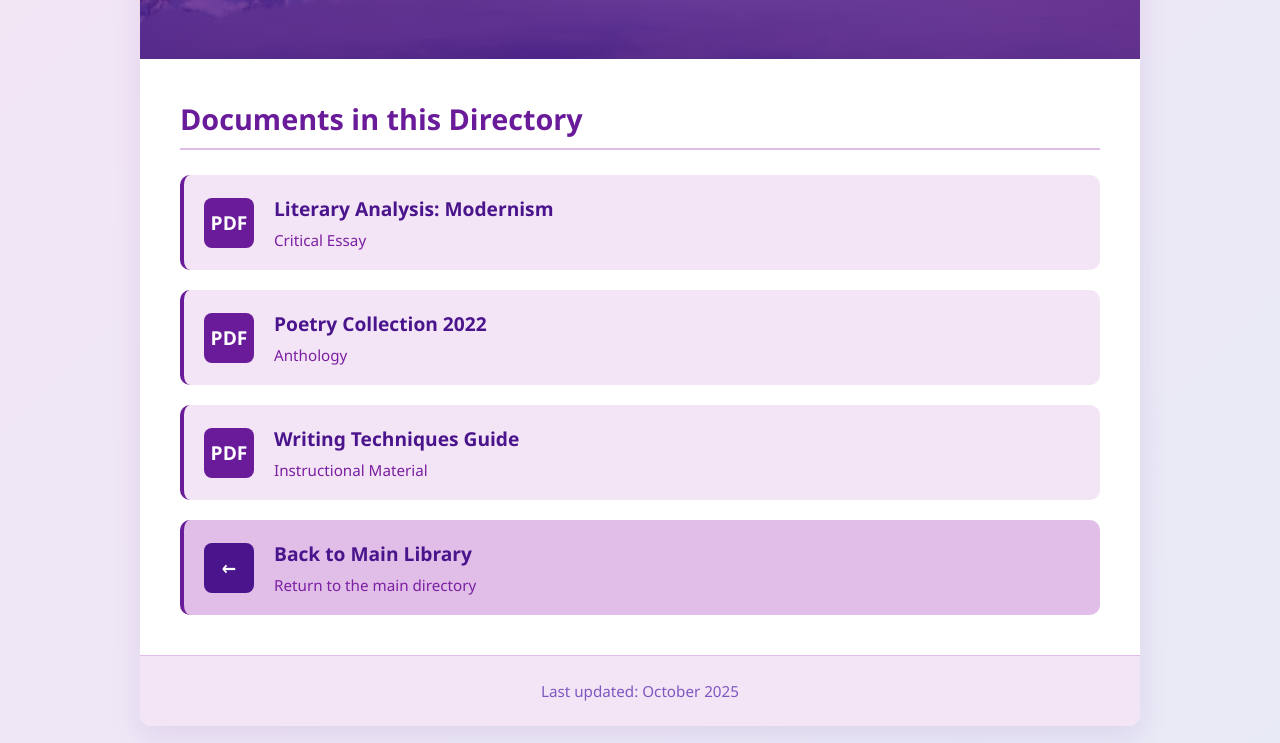
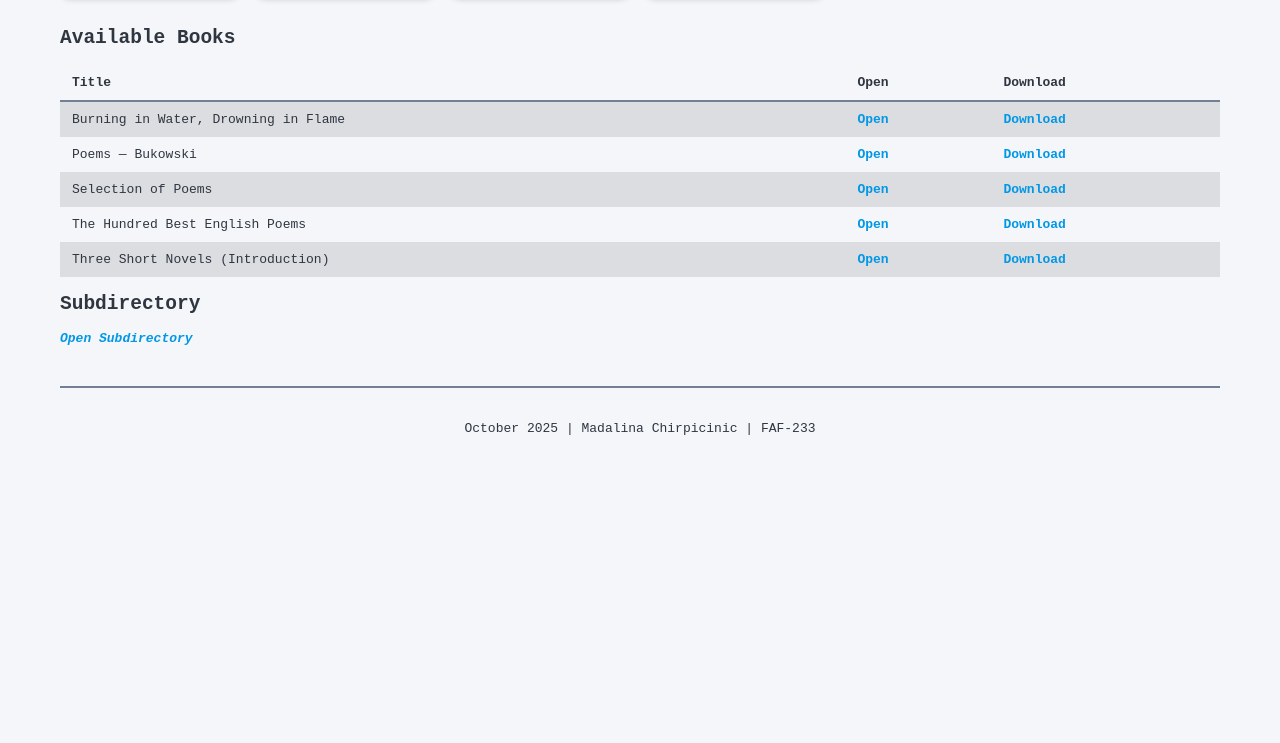
Before and after one commit to MadalinaDev/PR_labs, a plain HTML site: page lab_1/public/index.html in a window 1280 px wide. Shown: the part 261-1004 px from the top of the page. After the commit the page ends 800 px from the top, so only its background shows below. Drawn offline with Linux system fonts and the light colour scheme.

Commit message:
improved /public directory, index.html

```diff
--- a/lab_1/public/index.html
+++ b/lab_1/public/index.html
@@ -1,267 +1,101 @@
 <!DOCTYPE html>
 <html lang="en">
 <head>
-  <meta charset="utf-8">
+    <meta charset="UTF-8">
     <meta name="viewport" content="width=device-width, initial-scale=1.0">
-  <title>Madalina's Digital Library</title>
+    <title>My Digital Library</title>
     <style>
-    * {
-      margin: 0;
-      padding: 0;
-      box-sizing: border-box;
-      font-family: 'Segoe UI', Tahoma, Geneva, Verdana, sans-serif;
+        body {
+            font-family: monospace;
+            background-color: #f5f6fa;
+            color: #2f3640;
+            margin: 0 60px;
         }
-
-    body {
-      background: linear-gradient(135deg, #f3e5f5 0%, #e8eaf6 100%);
-      min-height: 100vh;
-      color: #333;
-    }
-
-    .container {
-      max-width: 1000px;
-      margin: 0 auto;
-      background-color: white;
-      border-radius: 12px;
-      box-shadow: 0 10px 30px rgba(106, 27, 154, 0.1);
-      overflow: hidden;
-      margin-top: 20px;
-      margin-bottom: 20px;
-    }
-
-    .hero-section {
-      height: 300px;
-      background: linear-gradient(rgba(106, 27, 154, 0.7), rgba(74, 20, 140, 0.8)),
-                  url('/img.png') center/cover no-repeat;
-      color: white;
-      display: flex;
-      flex-direction: column;
-      justify-content: center;
-      align-items: center;
-      text-align: center;
-      padding: 20px;
-      position: relative;
-    }
-
         h1 {
-      font-size: 3rem;
-      margin-bottom: 10px;
-      font-weight: 700;
-      text-shadow: 2px 2px 4px rgba(0, 0, 0, 0.3);
-    }
-
-    .subtitle {
-      font-size: 1.2rem;
-      opacity: 0.9;
-      max-width: 600px;
-    }
-
-    .content {
-      padding: 40px;
-    }
-
-    .section-title {
-      font-size: 1.8rem;
-      margin-bottom: 25px;
-      color: #6a1b9a;
-      border-bottom: 2px solid #e1bee7;
+            border-bottom: 3px solid #718093;
             padding-bottom: 10px;
         }
-
-    .documents-list {
-      list-style: none;
-      display: grid;
-      gap: 20px;
+        .gallery {
+            display: flex;
+            flex-wrap: wrap;
+            gap: 15px;
+            margin-bottom: 30px;
         }
-
-    .document-item {
-      background-color: #f3e5f5;
+        .gallery img {
+            width: 180px;
             border-radius: 10px;
-      transition: all 0.3s ease;
-      overflow: hidden;
-      border-left: 4px solid #6a1b9a;
+            box-shadow: 0 2px 6px rgba(0,0,0,0.2);
         }
-
-    .document-item:hover {
-      transform: translateY(-5px);
-      box-shadow: 0 8px 20px rgba(106, 27, 154, 0.2);
+        .file-list {
+            border-collapse: collapse;
+            width: 100%;
         }
-
-    .document-link {
-      display: flex;
-      align-items: center;
-      padding: 20px;
+        .file-list th, .file-list td {
+            text-align: left;
+            padding: 10px 12px;
+        }
+        .file-list th {
+            border-bottom: 2px solid #718093;
+        }
+        .file-list tr:nth-child(even) {
+            background-color: #dcdde1;
+        }
+        a {
             text-decoration: none;
-      color: #333;
+            color: #0097e6;
+            font-weight: bold;
         }
-
-    .document-icon {
-      width: 50px;
-      height: 50px;
-      background-color: #6a1b9a;
-      border-radius: 8px;
-      display: flex;
-      align-items: center;
-      justify-content: center;
-      margin-right: 20px;
-      color: white;
-      font-weight: bold;
-      font-size: 1.2rem;
-    }
-
-    .document-info {
-      flex: 1;
-    }
-
-    .document-title {
-      font-weight: 600;
-      margin-bottom: 8px;
-      font-size: 1.2rem;
-      color: #4a148c;
-    }
-
-    .document-type {
-      font-size: 0.95rem;
-      color: #7b1fa2;
-    }
-
-    .directory-item {
-      background-color: #e1bee7;
-    }
-
-    .directory-icon {
-      background-color: #4a148c;
-    }
-
-    footer {
-      text-align: center;
-      padding: 25px;
-      color: #7e57c2;
-      font-size: 0.95rem;
-      border-top: 1px solid #e1bee7;
-      background-color: #f3e5f5;
-    }
-
-    .breadcrumb {
-      padding: 15px 40px;
-      background-color: #f3e5f5;
-      border-bottom: 1px solid #e1bee7;
-      font-size: 0.9rem;
-    }
-
-    .breadcrumb a {
-      color: #7b1fa2;
-      text-decoration: none;
-    }
-
-    .breadcrumb a:hover {
+        a:hover {
             text-decoration: underline;
         }
-
-    @media (max-width: 768px) {
-      .hero-section {
-        height: 250px;
-      }
-
-      h1 {
-        font-size: 2.2rem;
-      }
-
-      .content {
-        padding: 25px;
-      }
-
-      .document-link {
-        padding: 15px;
-      }
-
-      .document-icon {
-        width: 45px;
-        height: 45px;
-        margin-right: 15px;
-      }
-    }
-
-    @media (max-width: 480px) {
-      .hero-section {
-        height: 200px;
-      }
-
-      h1 {
-        font-size: 1.8rem;
-      }
-
-      .subtitle {
-        font-size: 1rem;
-      }
-
-      .document-link {
-        flex-direction: column;
-        text-align: center;
-      }
-
-      .document-icon {
-        margin-right: 0;
-        margin-bottom: 10px;
-      }
+        .subdir {
+            font-style: italic;
         }
     </style>
 </head>
 <body>
-  <div class="container">
-
-    <div class="hero-section">
-      <h1>Additional Resources</h1>
+    <h1>Welcome to My Digital Library</h1>
+    <div class="gallery">
+        <img src="/subdir/library.png" alt="Library">
+        <img src="book_shelf.png" alt="Book Shelf">
+        <img src="books.png" alt="Books">
+        <img src="/subdir/study_place.png" alt="Study Place">
     </div>
 
-    <div class="content">
-      <h2 class="section-title">Documents in this Directory</h2>
-      <ul class="documents-list">
-        <li class="document-item">
-          <a href="/subdir/document1.pdf" class="document-link">
-            <div class="document-icon">PDF</div>
-            <div class="document-info">
-              <div class="document-title">Literary Analysis: Modernism</div>
-              <div class="document-type">Critical Essay</div>
-            </div>
-          </a>
-        </li>
+    <h2>Available Books</h2>
+    <table class="file-list">
+        <tr><th>Title</th><th>Open</th><th>Download</th></tr>
+        <tr>
+            <td>Burning in Water, Drowning in Flame</td>
+            <td><a href="Burning_in_Water_Drowning_in_Flame.pdf">Open</a></td>
+            <td><a href="Burning_in_Water_Drowning_in_Flame.pdf" download>Download</a></td>
+        </tr>
+        <tr>
+            <td>Poems — Bukowski</td>
+            <td><a href="Poems_Bukowski.pdf">Open</a></td>
+            <td><a href="Poems_Bukowski.pdf" download>Download</a></td>
+        </tr>
+        <tr>
+            <td>Selection of Poems</td>
+            <td><a href="Selection_of_Poems.pdf">Open</a></td>
+            <td><a href="Selection_of_Poems.pdf" download>Download</a></td>
+        </tr>
+        <tr>
+            <td>The Hundred Best English Poems</td>
+            <td><a href="The_Hundred_Best_English_Poems.pdf">Open</a></td>
+            <td><a href="The_Hundred_Best_English_Poems.pdf" download>Download</a></td>
+        </tr>
+        <tr>
+            <td>Three Short Novels (Introduction)</td>
+            <td><a href="Three_Short_Novels_Introduction.pdf">Open</a></td>
+            <td><a href="Three_Short_Novels_Introduction.pdf" download>Download</a></td>
+        </tr>
+    </table>
 
-        <li class="document-item">
-          <a href="/subdir/document2.pdf" class="document-link">
-            <div class="document-icon">PDF</div>
-            <div class="document-info">
-              <div class="document-title">Poetry Collection 2022</div>
-              <div class="document-type">Anthology</div>
-            </div>
-          </a>
-        </li>
-
-        <li class="document-item">
-          <a href="/subdir/document3.pdf" class="document-link">
-            <div class="document-icon">PDF</div>
-            <div class="document-info">
-              <div class="document-title">Writing Techniques Guide</div>
-              <div class="document-type">Instructional Material</div>
-            </div>
-          </a>
-        </li>
-
-        <li class="document-item directory-item">
-          <a href="/" class="document-link">
-            <div class="document-icon directory-icon">←</div>
-            <div class="document-info">
-              <div class="document-title">Back to Main Library</div>
-              <div class="document-type">Return to the main directory</div>
-            </div>
-          </a>
-        </li>
-      </ul>
-    </div>
-
-    <footer>
-      <p>Last updated: October 2025</p>
+    <h2>Subdirectory</h2>
+    <p class="subdir"><a href="subdir/">Open Subdirectory</a></p>
+</body>
+<footer style="text-align: center; margin-top: 40px; padding-top: 20px; border-top: 2px solid #718093; font-family: monospace;">
+    <p>October 2025 | Madalina Chirpicinic | FAF-233</p>
 </footer>
-  </div>
-</body>
 </html>
```
Also changed, not shown: README.md, lab_1/downloads/books.png (added), lab_1/public/books.png (added), lab_1/public/img.png (deleted), lab_1/public/subdir/cat_in_box.png (deleted), lab_1/public/subdir/library.png (added), lab_1/public/subdir/study_place.png (added), 9 other files. Lines whose indentation alone changed are shown as unchanged.
